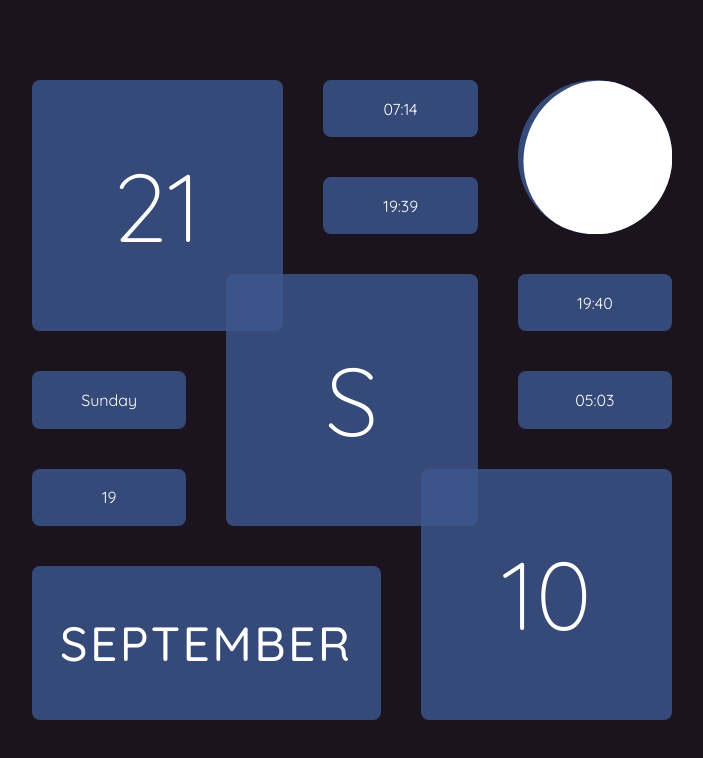
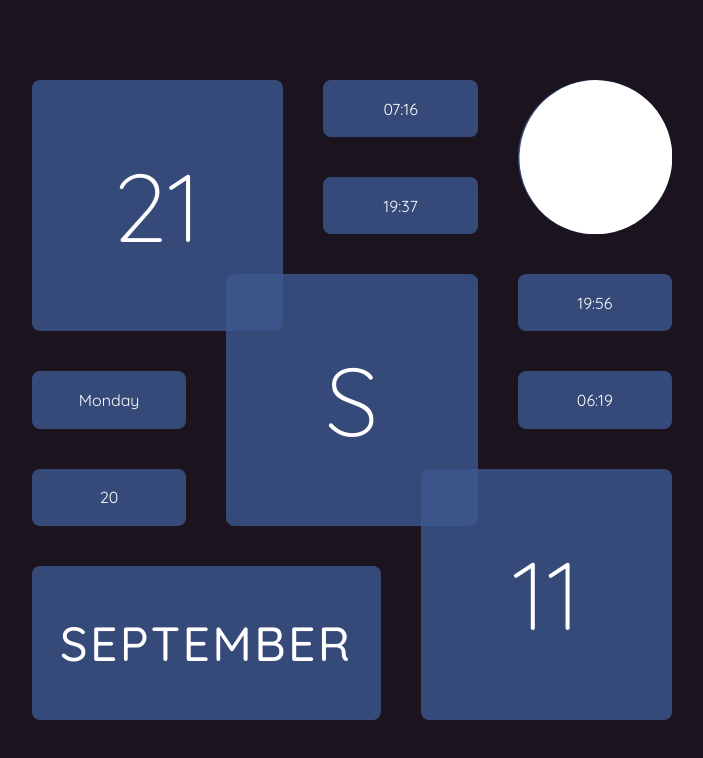
Before and after one commit to g12n/daily, a plain HTML site: page index.html in a window 1280 px wide. Shown: the whole page, without its empty margins (288-991 px from the left). Drawn offline with Linux system fonts and the light colour scheme.

Commit message:
Update gh-pages to output generated at bed515a

```diff
--- a/index.html
+++ b/index.html
@@ -3,20 +3,20 @@
 <head>
 <meta charset="UTF-8">
 <meta name="viewport" content="width=device-width, initial-scale=1.0">
-<title>21S10</title>
+<title>21S11</title>
 <link href="https://fonts.googleapis.com/css2?family=Quicksand:wght@300;400;500;600;700&display=swap" rel="stylesheet">
 <style>body{margin:0;font-family:Quicksand,sans-serif;font-size:max(14px,calc(0 + 3vmin));background:hsl(280 20% 10%)}.arvelie{display:grid;grid-gap:5vmin;padding:10vmin;margin:auto;justify-content:center;text-align:center;width:100vmin;height:100vmin;grid-template-rows:repeat(7,1fr);grid-template-columns:repeat(7,1fr);box-sizing:border-box}.arvelie span{display:flex;align-items:center;justify-content:center;border-radius:1vmin;background-color:hsl(220deg 40% 40% / .8);color:#fff}.d,.m,.y{font-size:6em;font-weight:300}.y{grid-area:1/1/4/4}.m{grid-area:3/3/6/6}.d{grid-area:5/5/8/8}.day{grid-area:5/1/6/3}.dow{grid-area:4/1/5/3}.month{grid-area:6/1/8/5;font-weight:500;font-size:3em;letter-spacing:.05em;text-transform:uppercase}.sunset{grid-area:2/4/3/6}.sunrise{grid-area:1/4/2/6}.moonset{grid-area:4/6/5/8}.moon-info,.moonrise{grid-area:3/6/4/8}.moon-svg{grid-area:1/6/3/8}.moon-light{fill:#fff}.moon-shadow{fill:hsl(220deg 40% 40% / .8)}</style>
 
 </head>
 <body>
 <div class="arvelie">
-<span class="y">21</span><span class="m">S</span><span class="d">10</span>
+<span class="y">21</span><span class="m">S</span><span class="d">11</span>
 <span class="month">September</span>
-<span class="day">19</span>
-<span class="dow">Sunday</span>
-<span class="sunrise">07:14</span><span class="sunset">19:39</span>
-<span class="moonrise">19:40</span><span class="moonset">05:03</span>
-<div class="moon-svg"><svg viewBox="0 0  600 600"><circle class="moon-shadow" cx="300" cy="300" r="300"/><path class="moon-light" d="M 403.5527444385623 18.43858730422272 A 300 300 20.192528521823395 0 1 196.44725556143771 581.5614126957773A 275.80508346101504 300 20.192528521823395 0 1 403.5527444385623 18.43858730422272z" /></svg></div>
+<span class="day">20</span>
+<span class="dow">Monday</span>
+<span class="sunrise">07:16</span><span class="sunset">19:37</span>
+<span class="moonrise">19:56</span><span class="moonset">06:19</span>
+<div class="moon-svg"><svg viewBox="0 0  600 600"><circle class="moon-shadow" cx="300" cy="300" r="300"/><path class="moon-light" d="M 371.64856956679915 8.68147590818819 A 300 300 13.81741165376084 0 1 228.35143043320085 591.3185240918118A 293.92342713593894 300 13.81741165376084 0 1 371.64856956679915 8.68147590818819z" /></svg></div>
 </div>
 </body>
 </html>
```
